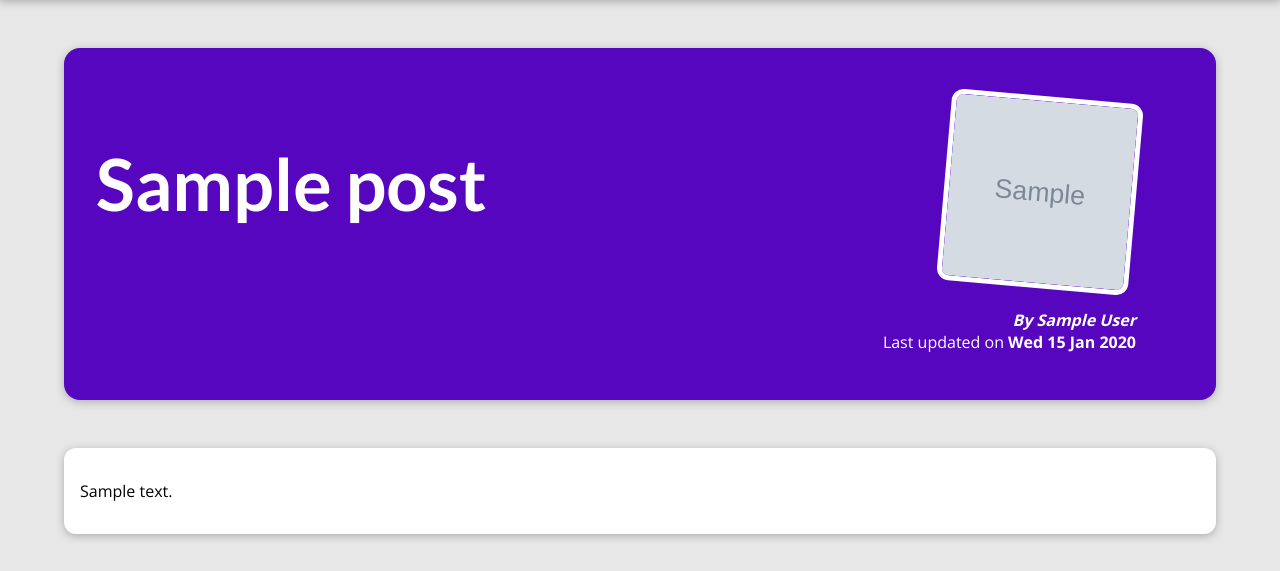
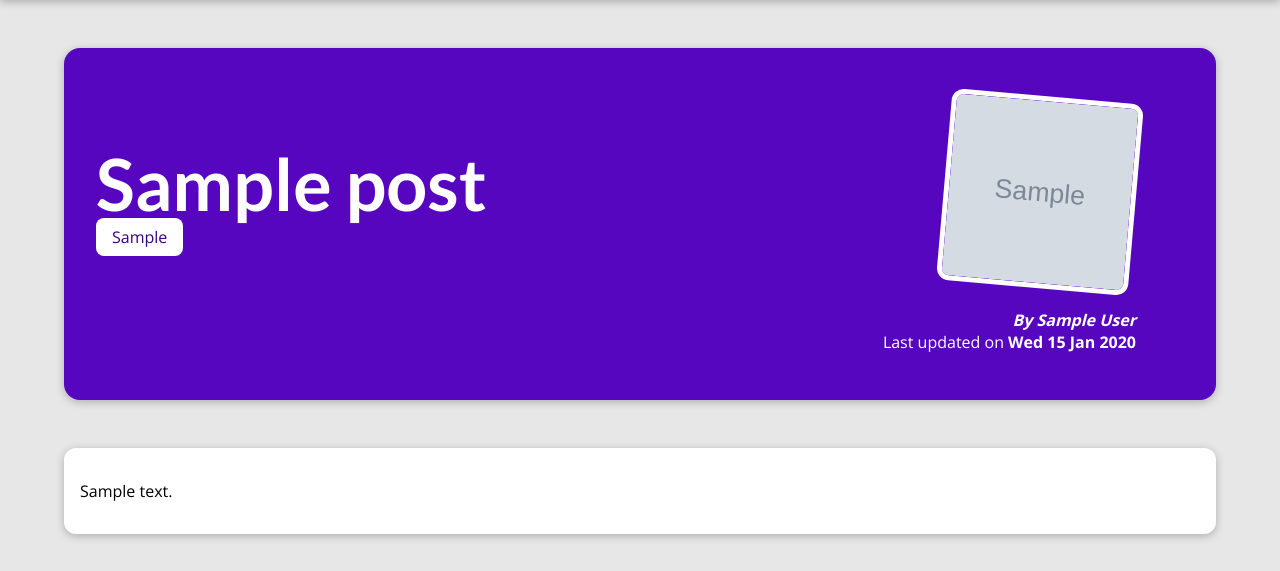
Before and after one commit to hairutdinov/django-my-site, a Django app: a page that uses blog/templates/blog/post-detail.html in a window 1280 px wide. Shown: the part 80-651 px from the top of the page. Run offline with Django 4.2, Linux system fonts and the light colour scheme; tables that the repository leaves empty hold one stand-in row (values such as "Sample post"); grey boxes marked "Sample" are stand-in pictures.

Commit message:
showing tags in detail page

```diff
--- a/blog/static/blog/post-detail.css
+++ b/blog/static/blog/post-detail.css
@@ -22,6 +22,7 @@ body {
 #summary h2 {
   color: white;
   font-size: 4.5rem;
+  margin-bottom: 0;
 }
 
 #summary article {
@@ -47,6 +48,11 @@ body {
   font-weight: bold;
 }
 
+#summary a{
+    color: white;
+    text-decoration:none;
+}
+
 #summary time {
   font-weight: bold;
 }
@@ -60,3 +66,10 @@ main {
   border-radius: 12px;
   box-shadow: 0 2px 8px rgba(0, 0, 0, 0.25);
 }
+
+.tag {
+    background-color: white;
+    color: #390281;
+    padding: 0.5rem 1rem;
+    border-radius: 8px;
+}
--- a/blog/templates/blog/post-detail.html
+++ b/blog/templates/blog/post-detail.html
@@ -14,9 +14,14 @@
         <h2>
             {{ post.title }}
         </h2>
+        <div>
+            {% for tag in tags %}
+                <span class="tag">{{ tag.caption }}</span>
+            {% endfor %}
+        </div>
         <article>
             <img src="{% static 'blog/images/'|add:post.image_name %}" alt="{{ post.title }}">
-            <address>By {{ post.author }}</address>
+            <address>By <a href="mailto:{{ post.author.email }}">{{ post.author }}</a></address>
             <div>Last updated on <time>{{ post.date|date:'D d M Y' }}</time></div>
         </article>
     </section>
--- a/blog/views.py
+++ b/blog/views.py
@@ -22,4 +22,5 @@ def post_detail(request, slug):
     post = get_object_or_404(Post, slug=slug)
     return render(request, 'blog/post-detail.html', {
         'post': post,
+        'tags': post.tags.all()
     })
```
